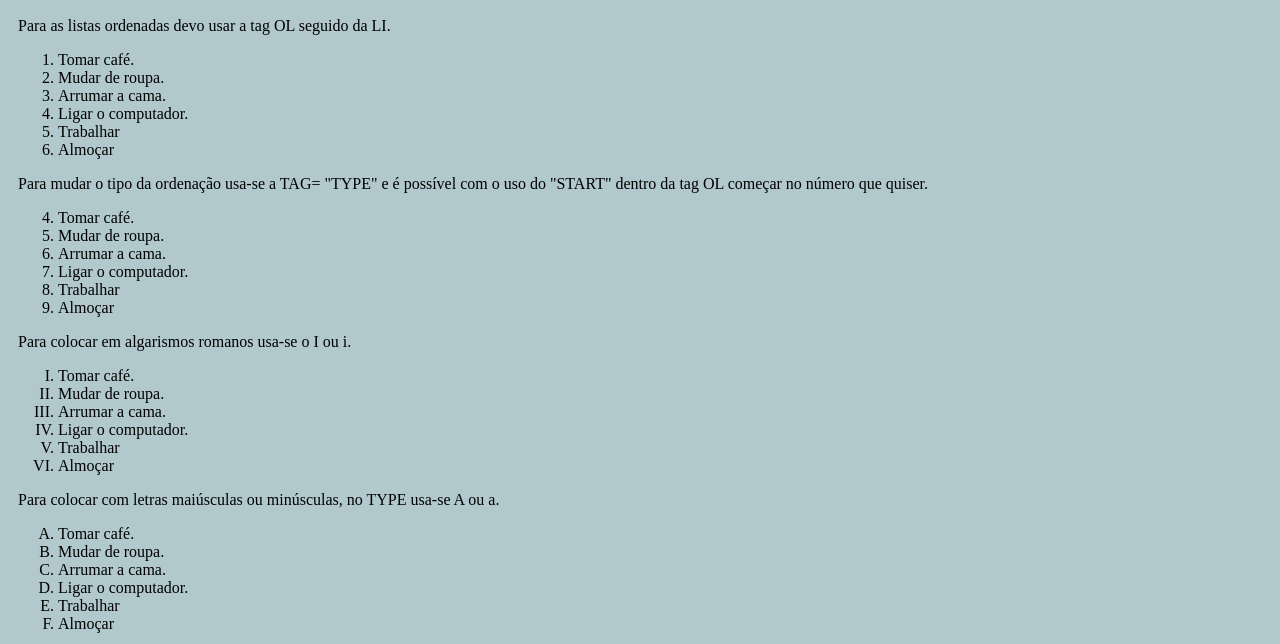
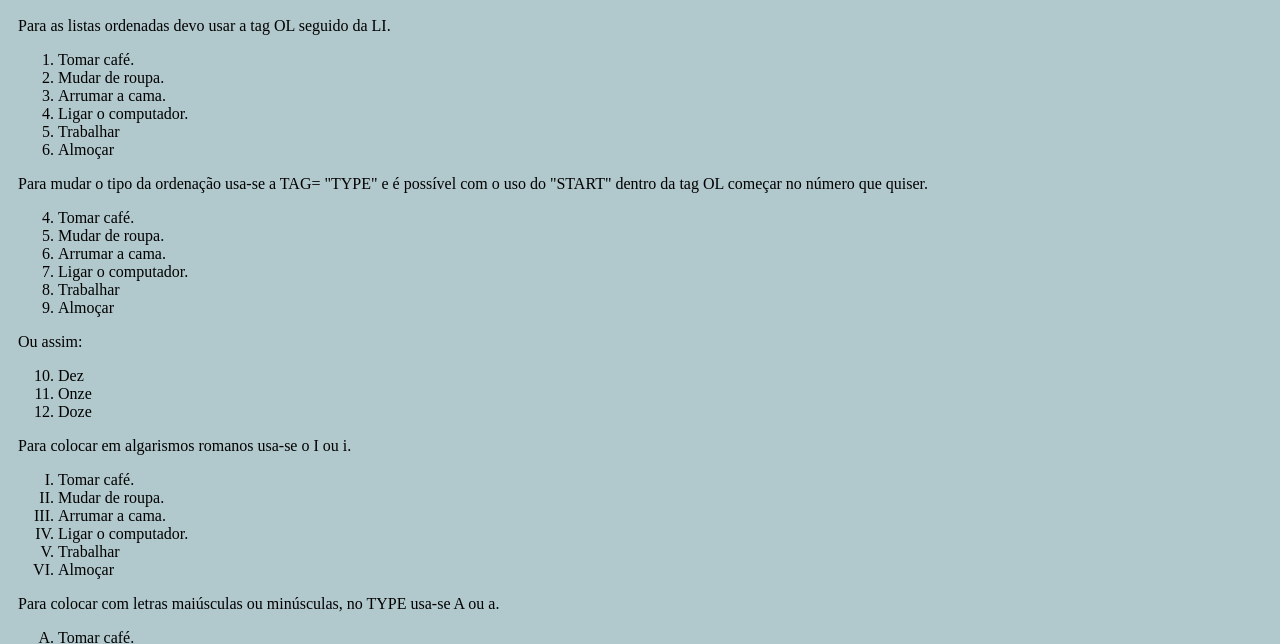
Before and after one commit to paulinhabruno/EstudosHtmlOff, a plain HTML site: page GUANABARA/Estudo8Listas/index8.html in a window 1280 px wide. Shown: the part 128-772 px from the top of the page. Drawn offline with Linux system fonts and the light colour scheme.

Commit message:
atualização dos exercícios

```diff
--- a/GUANABARA/Estudo8Listas/index8.html
+++ b/GUANABARA/Estudo8Listas/index8.html
@@ -28,6 +28,15 @@
         <li>Trabalhar</li>
         <li>Almoçar</li>
     </ol>
+
+    <p>Ou assim:</p>
+
+    <ol>
+        <li value="10">Dez</li>
+        <li value="11">Onze</li>
+        <li>Doze</li>
+    </ol>
+
     <p>Para colocar em algarismos romanos usa-se o I ou i. </p>
     <ol type="I" start="1">
         <li>Tomar café.</li>
```
Also changed, not shown: GUANABARA/Estudo9 Links/index9.html (+2 -0 lines).
